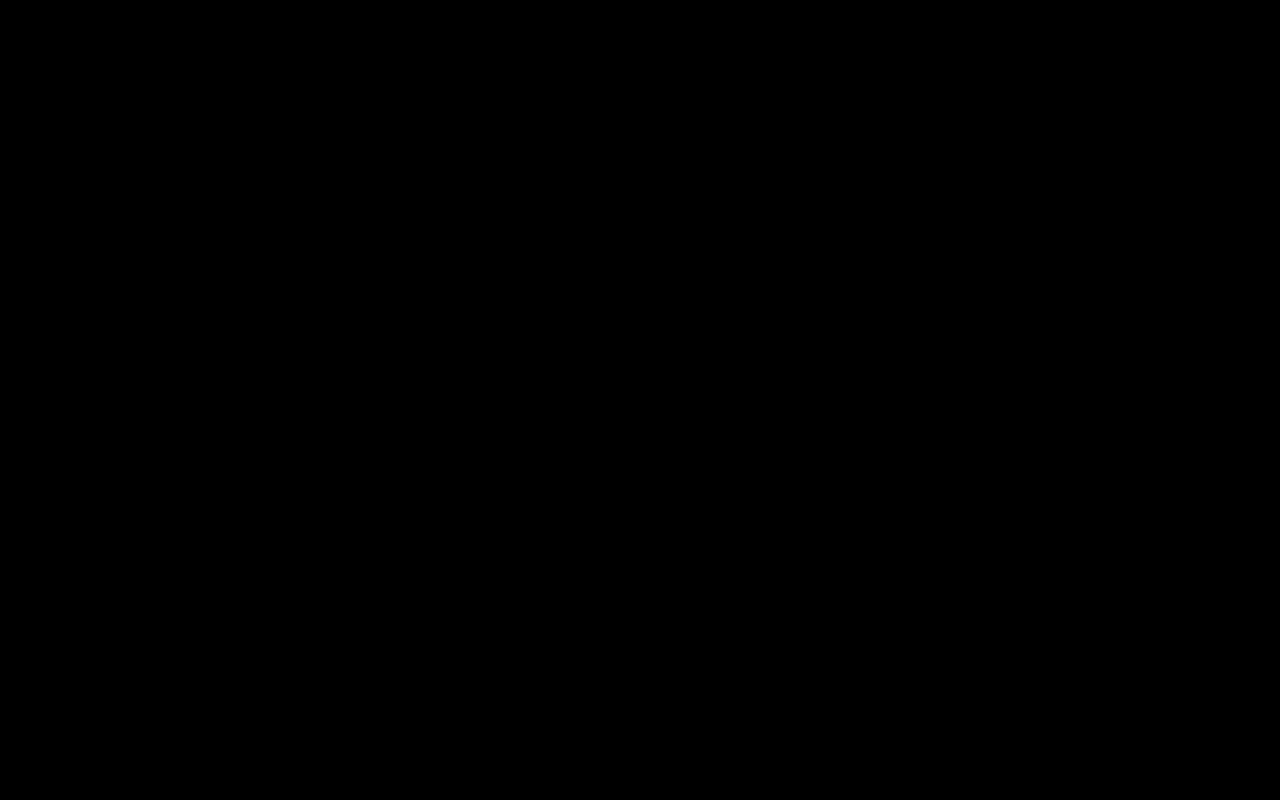
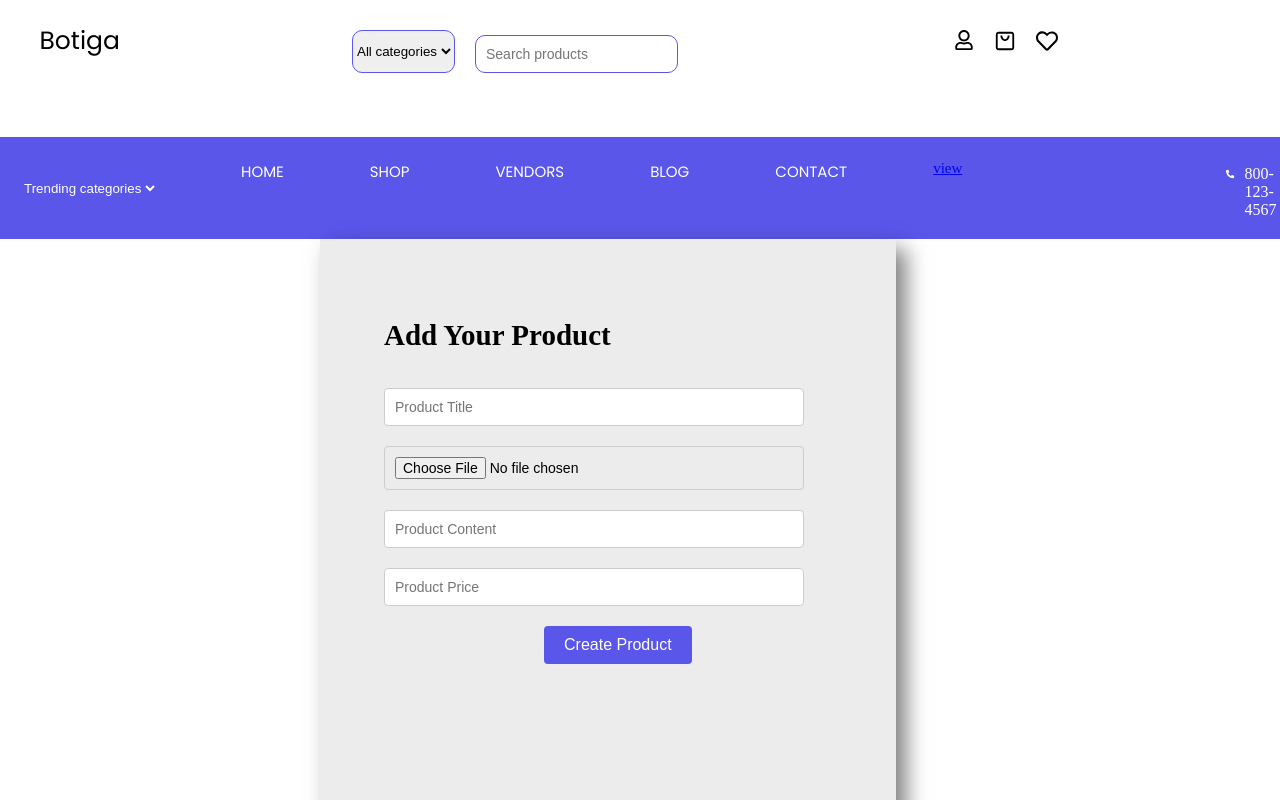
Before and after one commit to gisele-gisubizo/react-project-beginner, a React (Vite) app: page /HomeProduct in a window 1280 px wide. Before the commit this address had no page. Shown: the top 800 px of the page. Built offline with nearby package versions, Linux system fonts and the light colour scheme; a web font is replaced by a local one.

Commit message:
fetching

```diff
--- a/package.json
+++ b/package.json
@@ -20,8 +20,10 @@
     "@fontsource/poppins": "^5.1.1",
     "@mui/icons-material": "^6.4.2",
     "@mui/material": "^6.4.2",
+    "axios": "^1.7.9",
     "react": "^18.3.1",
     "react-dom": "^18.3.1",
+    "react-hook-form": "^7.54.2",
     "react-icons": "^5.4.0",
     "react-router-dom": "^7.1.3",
     "react-star-ratings": "^2.3.0"
@@ -36,6 +38,6 @@
     "eslint-plugin-react-hooks": "^5.0.0",
     "eslint-plugin-react-refresh": "^0.4.16",
     "globals": "^15.14.0",
-    "vite": "^6.0.5"
+    "vite": "^6.1.0"
   }
 }
--- a/src/App.jsx
+++ b/src/App.jsx
@@ -20,7 +20,7 @@ import SingleArrival from './components/SingleArrival'
 import SingleVendors from './components/SingleVendors'
 
 
-
+import HomeProduct from './components/HomeProduct'
 
 
 
@@ -43,7 +43,7 @@ function App() {
   <Route path="/Shopcards/:id" element={<Shop2/>}/>
   <Route path="/singlearrival/:id" element={<SingleArrival/>}/>
   <Route path="/singlevendors" element={<SingleVendors/>}/>
-
+  <Route path="/HomeProduct" element={<HomeProduct/>}/>
 
 
     </Route>
--- /dev/null
+++ b/src/components/HomeProduct.jsx
@@ -0,0 +1,48 @@
+import React from 'react'
+import { useForm } from 'react-hook-form';
+import axios from 'axios';
+import '../styles/HomeProduct.css'
+function HomeProduct(){
+const {register,handleSubmit}= useForm();
+ const send=(data)=>
+ {
+    const {productTitle,images,productPrice,productContent}=data;
+    const formData=new FormData();
+    try{
+    formData.append('productTitle',productTitle);
+    formData.append('images',images[0]);
+    formData.append('productPrice',productPrice);
+    formData.append('productContent',productContent);
+
+
+    const result= axios.post(`https://botiga-kvf9.onrender.com/product/createProduct`,formData,
+    {
+       headers:{
+
+        "Content.Type":"multipart/form-data"
+       }
+    }
+); console.log(result) ;
+    }
+    catch(error)
+    {
+   console(error)
+    }
+}
+return(
+
+    <div className='content-HomeProduct'>
+<form  className='form-products' onSubmit={handleSubmit(send)}>
+<h1>Add Your Product</h1>
+    <input type="text" placeholder='Product Title' name='productTitle' className='inputs-products' {...register('productTitle',{required:true})} />
+    <input type="file" placeholder='Product image' name='images' className='inputs-products' {...register('images',{required:true})}/>
+    <input type="text" placeholder='Product Content' name='productContent' className='inputs-products' {...register('productContent',{required:true})} />
+    <input type="text" placeholder='Product Price' name='productPrice' className='inputs-products' {...register('productPrice',{required:true})}  />
+<button type='submit' className='button-HomeProducts'>Create Product</button>
+</form>
+    </div>
+)
+
+}
+
+export default HomeProduct;
--- a/src/components/navbar.jsx
+++ b/src/components/navbar.jsx
@@ -68,7 +68,7 @@ function Navbar(){
         <Link to='/Vendors' className="custom-link"><li>VENDORS</li></Link>
         <Link to='/Blog' className="custom-link"> <li>BLOG</li></Link>
          <Link to='/Contact' className="custom-link"><li>CONTACT</li></Link>
-         {/* <Link to ='/view'><li>view</li></Link> */}
+         <Link to ='/HomeProduct'><li>view</li></Link>
 
          <div className="phone">
          <FaPhoneAlt size="18px" color="white"  />
--- /dev/null
+++ b/src/styles/HomeProduct.css
@@ -0,0 +1,32 @@
+*{
+    margin: 0;
+    padding: 0;
+    box-sizing: border-box;
+}
+.content-HomeProduct{
+    color: black;
+    background-color: white;
+    height: 100vh;
+    padding-left: 20em;
+}
+
+
+
+.form-products{
+    padding-top: 5em;
+    padding-left: 4em;
+    background: rgb(236, 236, 236);
+    width: 60%;
+    height: 80%;
+    box-shadow: 10px 10px 20px rgba(0,0,0,0.5);
+}
+.inputs-products{
+    margin-top: 20px;
+    width: 30em;
+
+}
+
+.button-HomeProducts{
+    margin-top: 20px;
+    margin-left: 10em;
+}
```
Also changed, not shown: 1 other file (tests, documents, lock files or other folders).
